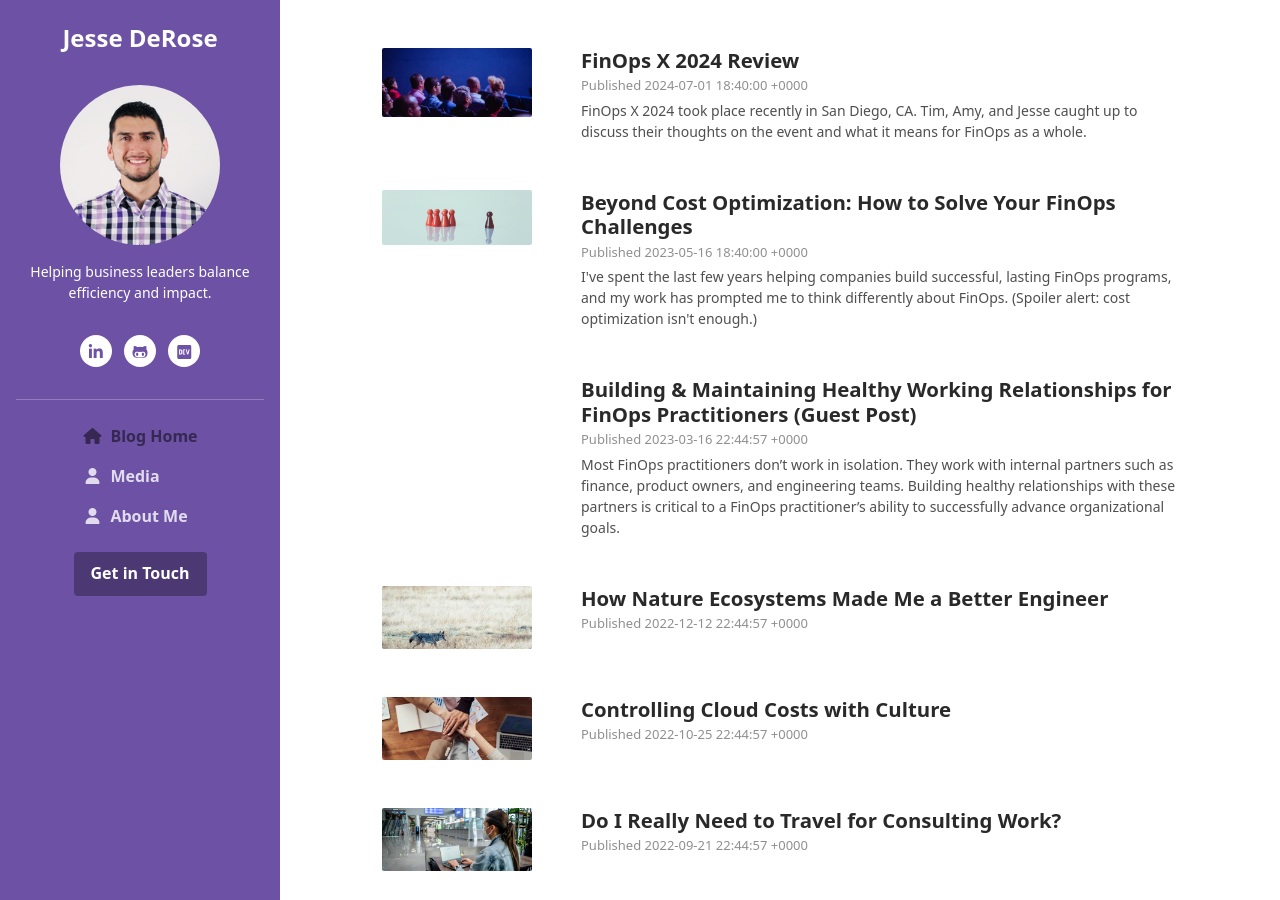
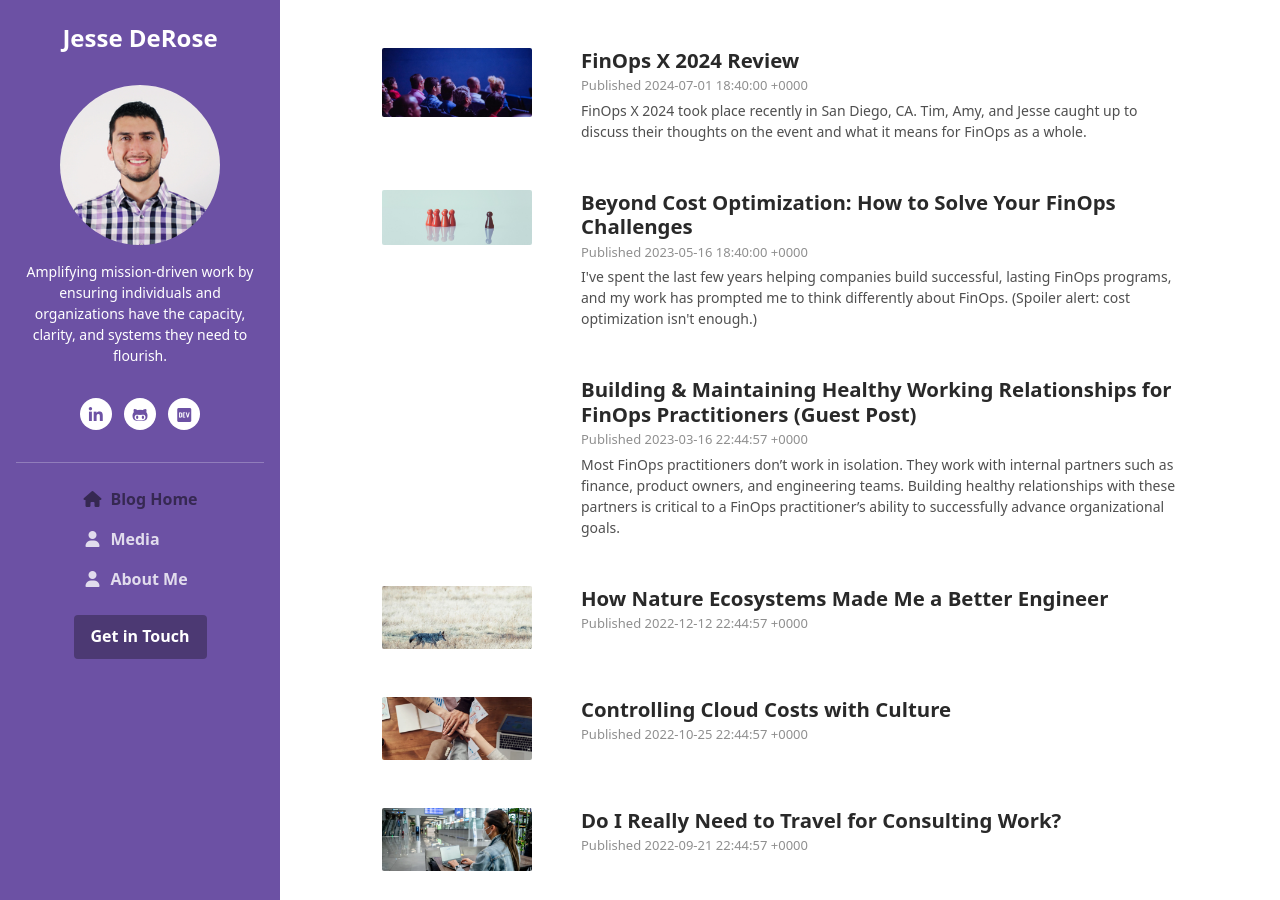
Before and after one commit to jcderose/jcderose.github.io, a Jekyll site: the page built from index.html, in a window 1280 px wide and 900 px high. Built offline with Jekyll 4.4.1, drawn with Linux system fonts in a browser that asks for light colours; nearby versions of some CDN libraries.

Commit message:
Update _config.yml
Update mission statement for main side panel.

```diff
--- a/_config.yml
+++ b/_config.yml
@@ -21,7 +21,7 @@
 title: Jesse DeRose
 email: jesse@derose.cloud
 description: >- # this means to ignore newlines until "baseurl:"
-  Helping business leaders balance efficiency and impact.
+  Amplifying mission-driven work by ensuring individuals and organizations have the capacity, clarity, and systems they need to flourish.
 url: "https://www.derose.cloud" # the base hostname & protocol for your site, e.g. http://example.com
 baseurl: "/" # the subpath of your site, e.g. /blog
 keywords: "storytelling,jcderose,jesse derose,purposeful work,social impact,corporate social responsibility,sustainability,aws,software engineering,devops,blog,podcast,cloud,cost,finops,cloud financial management"
```
